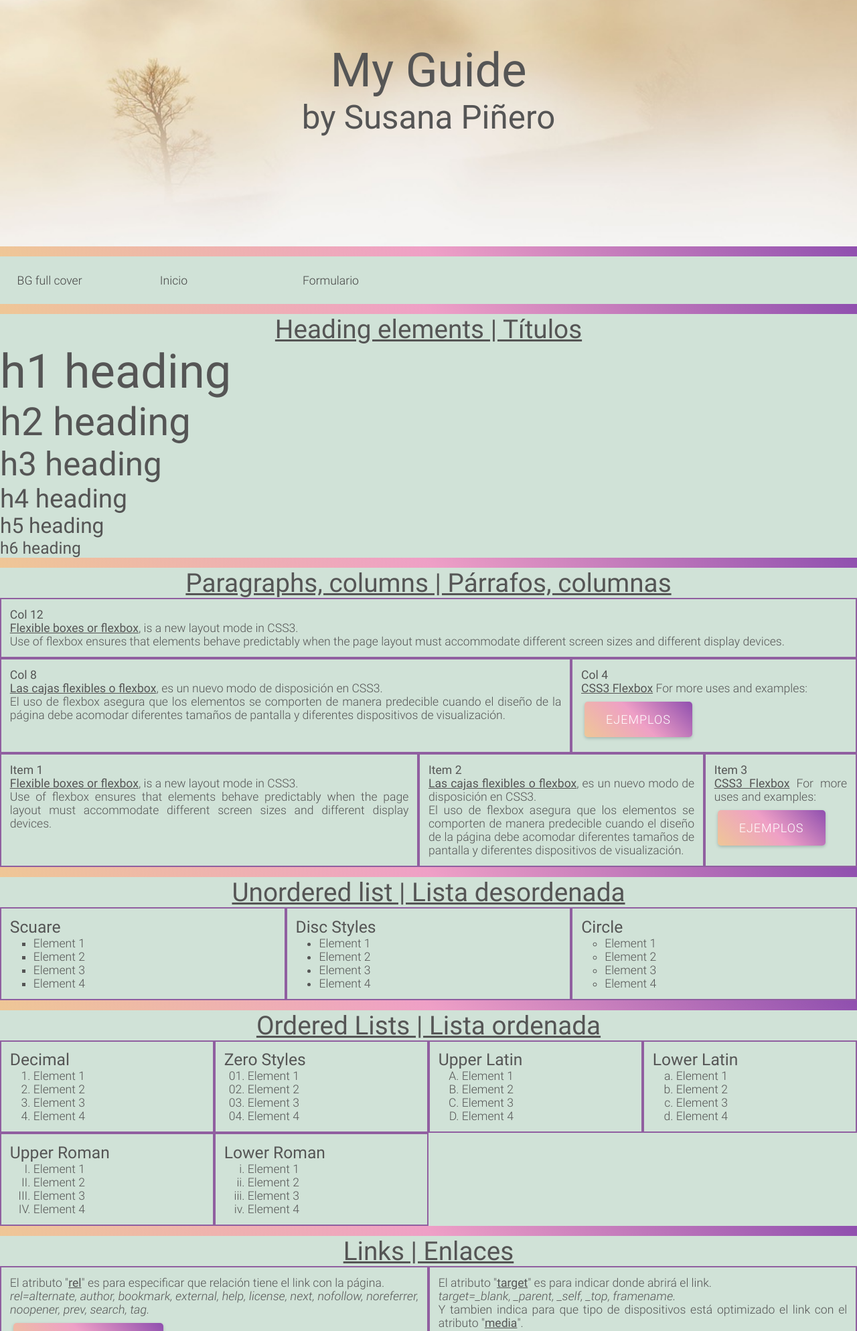
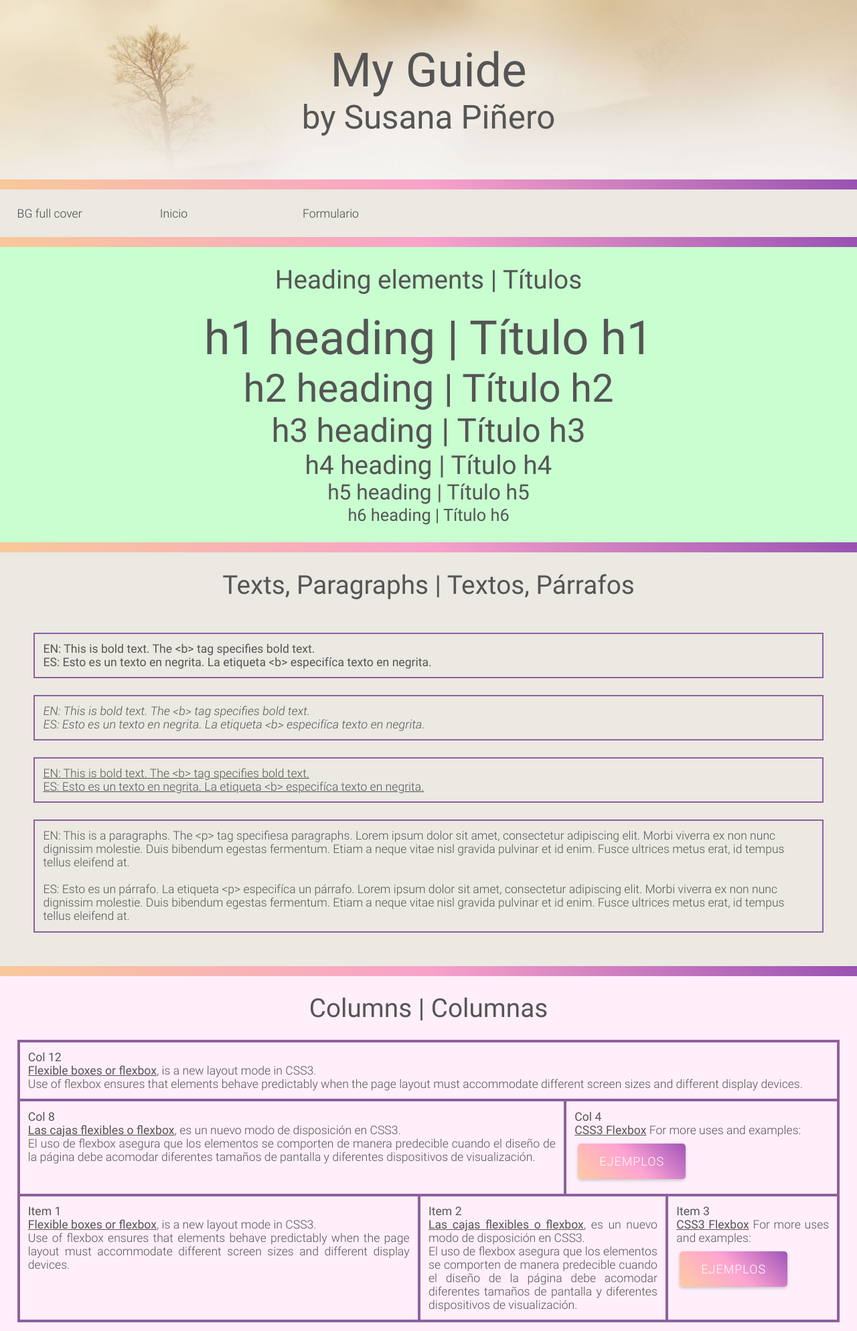
Before and after one commit to susananzth/MyGuide, a PHP site: page / in a window 1280 px wide. Shown: the top 1988 px of the page at 67% size. Run offline with PHP 8.4, Linux system fonts and the light colour scheme.

Commit message:
Añadiendo sección de párrafos, acomodando imágenes y añadiendo estilos.

```diff
--- a/css/style.css
+++ b/css/style.css
@@ -40,29 +40,34 @@
 *{ margin: 0; padding: 0;}
 body, html{ width: 100%; height: 100%;}
 body{ font-family: Roboto-Light, sans-serif, Verdana;
-      font-size: 110%; color: #555555; background: #d0e2d7;}
+      font-size: 110%; color: #555555; background: #ebe9e2;}
 
 /* SECTIONS */
-header{ width: auto; height: 30%; background: url('../img/bg-header.jpg') no-repeat center;
-        -webkit-background-size: cover; -moz-background-size: cover;
-        background-size: cover; -o-background-size: cover; padding: 5%}
+header{ width: auto; background: url('../img/bg-header.jpg') no-repeat center;
+    -webkit-background-size: cover; -moz-background-size: cover;
+    background-size: cover; -o-background-size: cover; padding: 5%;}
+.bg-header{ }
+#headding{ background: #c8fed0;}  #columns{ background: #ffeffa}
+#unordered{ background: #e0f8ff}  #ordered{ background: #fbffe7}
+#links{ background: #e4e5ff} #images{ background: #ffdfdc}
+#table{ background: #e6ffe5} #footer{ background: #cdc8d2}
+.nav{ list-style-type: none;}
 
 /* VARIOS */
 em{ font-family: Roboto-Light-Italic;}
-strong{ font-family: Roboto-Regular;}
+strong, b{ font-family: Roboto-Regular;}
 address {font-family: Roboto-Light-Italic;}
     /*Más estilos para hr: https://codepen.io/ibrahimjabbari/pen/ozinB*/
 hr{ height: 15px; border: 0; background: linear-gradient(45deg, rgba(255,184,115,0.65) 0%,
                                                                 rgba(255,124,189,0.65) 50%,
                                                                 rgba(108,0,153,0.65) 100%);}
-u{ font-family: Roboto-Regular;}
 
 /* HEADINGS */
 h1, h2, h3, h4, h5, h6{ font-family: Roboto-Regular; -webkit-margin-before: 0;
                         -webkit-margin-after: 0; -webkit-margin-start: 0;
                         -webkit-margin-end: 0; font-weight: normal;}
 h1{ font-size: 400%;} h2{ font-size: 330%;} h3{ font-size: 280%;} h4{ font-size: 220%;}
-h5{ font-size: 180%;} h6{ font-size: 140%;}
+h5{ font-size: 180%;} h6{ font-size: 144%;}
 
 /* LINKS */
 a{ color: #555555; text-decoration: none;}
@@ -78,15 +83,15 @@ a.btn { background: linear-gradient(45deg, rgba(255,184,115,0.65) 0%,
     border-radius: 5px; box-shadow: 0px 2px 4px rgba(34,62,66,.25); color: #fff;
     font-size: 18px; letter-spacing: 1px; padding: 16px 32px; text-decoration: none;
     margin: 10px 5px !important; display: inline-block;
-    text-transform: uppercase; -webkit-transition: box-shadow 1s ease;
-    transition: box-shadow 1s ease;}
+    text-transform: uppercase; -webkit-transition: box-shadow 0.5s ease;
+    transition: box-shadow 0.5s ease;}
     /*Animación de los botones cuando se coloca el cursor encima*/
 a.btn:hover { box-shadow: 0px 4px 4px rgba(34,62,66,.5);
               -webkit-transition: box-shadow 0.5s ease;
               transition: box-shadow 0.5s ease;}
 
 /* STYLES FOR UL */
-.scuare{ list-style-type: square;} .circle{ list-style-type: circle;}
+.square{ list-style-type: square;} .circle{ list-style-type: circle;}
 /* STYLES FOR OL */
 .zero{ list-style-type: decimal-leading-zero;} .latin{ list-style-type: upper-latin;}
 .l-latin{ list-style-type: lower-latin;} .roman{ list-style-type: upper-roman;}
@@ -95,9 +100,6 @@ a.btn:hover { box-shadow: 0px 4px 4px rgba(34,62,66,.5);
 /* TABLAS */
 table{ border-spacing: 0;}
 .combinate, .combinate > tbody> tr > td { border: 1px rgba(16, 119, 51, 0.81) solid;}
-
-/* SECCIONES */
-.nav{ list-style-type: none;}
 
 /* COLUMNAS */
 .flex-container{display: -webkit-flex; display: flex; -webkit-flex-wrap: wrap;
@@ -120,8 +122,8 @@ table{ border-spacing: 0;}
                                                  box-sizing: border-box;}
     /*Método 2 para dividir en columnas, pero sin salto de linea
       Todas se mantienen en la misma fila.*/
-.item1{ -webkit-flex: 6; flex: 6;}
-.item2{ -webkit-flex: 4; flex: 4;}
+.item1{ -webkit-flex: 5; flex: 5;}
+.item2{ -webkit-flex: 3; flex: 3;}
 .item3{ -webkit-flex: 2; flex: 2;}
     /*Estilo para los item*/
 .item1, .item2, .item3{ padding: 1%; box-sizing: border-box;}
@@ -133,13 +135,21 @@ table{ border-spacing: 0;}
     box-sizing: border-box;}        /* Opera/IE 8+ */
 .col-border{ box-sizing: border-box; border: 2px #905fa0 solid;}
 
+/* IMAGES */
+.img-responsive { width: 100%; height: auto;}
+.img-responsive-50{ width: 50%; height: auto;}
+.img-rounded { border-radius: 6px;}
+.img-circle { border-radius: 50%; border: 4px solid #ffffff; box-sizing: border-box;}
+.img-thumbnail { border: 4px solid #ffffff; box-sizing: border-box; border-radius: 5px;}
+
 /* IMPLEMENTOS */
-.padd5{padding: 5%;} .padd2{ padding: 2%;} .padd35px{ padding-left: 35px;}
-.marg5{ margin: 5%;}
+.padd5{padding: 5%;} .padd2{ padding: 2%;} .padd1{ padding: 1%;}
+.padd35px{ padding-left: 35px;}
+.marg5{ margin: 5%;} .marg2{ margin: 2%;}
 .inline-b{display: inline-block;} .inline-f{ display: inline-flex;}
 .text-center{ text-align: center; text-align: -webkit-center;}
 .text-justify { text-align:justify;}
-.title{ text-decoration: underline;}
+.title{ padding-bottom: 2%;}
 
 /* PAGE FULL COVER */
 .bg-cover{background: url('../img/bg-cover.jpg') no-repeat center;
--- a/index.html
+++ b/index.html
@@ -8,7 +8,7 @@
 </head>
 <body>
 <header class="text-center">
-    <div>
+    <div class="bg-header">
         <h1>My Guide</h1>
         <h3>by Susana Piñero</h3>
     </div>
@@ -23,27 +23,55 @@
     </ul>
 </nav>
 <hr>
-<section>
+<section id="headding" class="padd2">
     <div class="">
         <h4 class="title text-center">Heading elements | Títulos</h4>
-        <div>
-            <h1>h1 heading</h1>
-            <h2>h2 heading</h2>
-            <h3>h3 heading</h3>
-            <h4>h4 heading</h4>
-            <h5>h5 heading</h5>
-            <h6>h6 heading</h6>
+        <div class="text-center">
+            <h1>h1 heading | Título h1</h1>
+            <h2>h2 heading | Título h2</h2>
+            <h3>h3 heading | Título h3</h3>
+            <h4>h4 heading | Título h4</h4>
+            <h5>h5 heading | Título h5</h5>
+            <h6>h6 heading | Título h6</h6>
         </div>
     </div>
 </section>
 <hr>
-<section>
+<section id="paragraphs" class="padd2">
+    <h4 class="title text-center">Texts, Paragraphs | Textos, Párrafos</h4>
+    <div class="col-border marg2 padd1">
+        <b>EN: This is bold text. The &ltb&gt tag specifies bold text.</b><br>
+        <b>ES: Esto es un texto en negrita. La etiqueta &ltb&gt especifíca texto en negrita.</b>
+    </div>
+    <div class="col-border marg2 padd1">
+        <em>EN: This is bold text. The &ltb&gt tag specifies bold text.</em><br>
+        <em>ES: Esto es un texto en negrita. La etiqueta &ltb&gt especifíca texto en negrita.</em>
+    </div>
+    <div class="col-border marg2 padd1">
+        <u>EN: This is bold text. The &ltb&gt tag specifies bold text.</u><br>
+        <u>ES: Esto es un texto en negrita. La etiqueta &ltb&gt especifíca texto en negrita.</u>
+    </div>
+    <div class="col-border marg2 padd1">
+        <p>EN: This is a paragraphs. The &ltp&gt tag specifiesa paragraphs.
+            Lorem ipsum dolor sit amet, consectetur adipiscing elit.
+            Morbi viverra ex non nunc dignissim molestie. Duis bibendum egestas fermentum.
+            Etiam a neque vitae nisl gravida pulvinar et id enim. Fusce ultrices metus erat,
+            id tempus tellus eleifend at. </p><br>
+        <p>ES: Esto es un párrafo. La etiqueta &ltp&gt especifíca un párrafo.
+            Lorem ipsum dolor sit amet, consectetur adipiscing elit. Morbi viverra
+            ex non nunc dignissim molestie. Duis bibendum egestas fermentum. Etiam a
+            neque vitae nisl gravida pulvinar et id enim. Fusce ultrices metus erat, id
+            tempus tellus eleifend at.</p>
+    </div>
+</section>
+<hr>
+<section id="columns" class="padd2">
     <div>
-        <h4 class="title text-center">Paragraphs, columns | Párrafos, columnas</h4>
-        <div class="flex-container text-justify">
+        <h4 class="title text-center">Columns | Columnas</h4>
+        <div class="flex-container text-justify col-border">
             <div class="col-12 col-border">
-                <strong>Col 12</strong>
-                <p class=""><u>Flexible boxes or flexbox</u>,
+                <b>Col 12</b>
+                <p class=""><b><u>Flexible boxes or flexbox</u></b>,
                     is a new layout mode in CSS3.
                     <br>
                     Use of flexbox ensures that elements behave predictably when the
@@ -51,8 +79,8 @@
                     display devices.</p>
             </div>
             <div class="col-8 col-border">
-                <strong>Col 8</strong>
-                <p class=""><u>Las cajas flexibles o flexbox</u>,
+                <b>Col 8</b>
+                <p class=""><b><u>Las cajas flexibles o flexbox</u></b>,
                     es un nuevo modo de disposición en CSS3.
                     <br>
                     El uso de flexbox asegura que los elementos se comporten de manera
@@ -60,8 +88,8 @@
                     tamaños de pantalla y diferentes dispositivos de visualización.</p>
             </div>
             <div class="col-4 col-border">
-                <strong>Col 4</strong>
-                <p class=""><u>CSS3 Flexbox</u>
+                <b>Col 4</b>
+                <p class=""><b><u>CSS3 Flexbox</u></b>
                     For more uses and examples: <br>
                     <a href="https://www.w3schools.com/css/css3_flexbox.asp"
                                  rel="help" target="_blank" class="btn" hreflang="en"
@@ -70,8 +98,8 @@
                     </a></p>
             </div>
             <div class="item1 col-border">
-                <strong>Item 1</strong>
-                <p class=""><u>Flexible boxes or flexbox</u>,
+                <b>Item 1</b>
+                <p class=""><b><u>Flexible boxes or flexbox</u></b>,
                     is a new layout mode in CSS3.
                     <br>
                     Use of flexbox ensures that elements behave predictably when the
@@ -79,8 +107,8 @@
                     display devices.</p>
             </div>
             <div class="item2 col-border">
-                <strong>Item 2</strong>
-                <p class=""><u>Las cajas flexibles o flexbox</u>,
+                <b>Item 2</b>
+                <p class=""><b><u>Las cajas flexibles o flexbox</u></b>,
                     es un nuevo modo de disposición en CSS3.
                     <br>
                     El uso de flexbox asegura que los elementos se comporten de manera
@@ -88,8 +116,8 @@
                     tamaños de pantalla y diferentes dispositivos de visualización.</p>
             </div>
             <div class="item3 col-border">
-                <strong>Item 3</strong>
-                <p class=""><u>CSS3 Flexbox</u>
+                <b>Item 3</b>
+                <p class=""><b><u>CSS3 Flexbox</u></b>
                     For more uses and examples: <br>
                     <a href="https://www.w3schools.com/css/css3_flexbox.asp"
                        rel="help" target="_blank" class="btn" hreflang="en"
@@ -101,13 +129,12 @@
     </div>
 </section>
 <hr>
-<section>
-    <div>
+<section id="unordered" class="padd2">
         <h4 class="title text-center">Unordered list | Lista desordenada</h4>
-        <div class="flex-container">
+        <div class="flex-container col-border">
             <div class="item2 col-border">
-                <h6>Scuare</h6>
-                <ul class="scuare padd35px">
+                <h6>Square | Cuadrado</h6>
+                <ul class="square padd35px">
                     <li>Element 1</li>
                     <li>Element 2</li>
                     <li>Element 3</li>
@@ -115,7 +142,7 @@
                 </ul>
             </div>
             <div class="item2 col-border">
-                <h6>Disc Styles</h6>
+                <h6>Disc | Disco</h6>
                 <ul class="padd35px">
                     <li>Element 1</li>
                     <li>Element 2</li>
@@ -124,7 +151,7 @@
                 </ul>
             </div>
             <div class="item2 col-border">
-                <h6>Circle</h6>
+                <h6>Circle | Círculo</h6>
                 <ul class="circle padd35px">
                     <li>Element 1</li>
                     <li>Element 2</li>
@@ -133,10 +160,12 @@
                 </ul>
             </div>
         </div>
+</section>
 <hr>
+<section id="ordered" class="padd2">
     <h4 class="title text-center">Ordered Lists | Lista ordenada</h4>
-        <div class="flex-container">
-            <div class="col-3 col-border">
+    <div class="flex-container col-border">
+        <div class="col-4 col-border">
             <h6>Decimal</h6>
             <ol class="padd35px">
                 <li>Element 1</li>
@@ -145,8 +174,8 @@
                 <li>Element 4</li>
             </ol>
         </div>
-            <div class="col-3 col-border">
-                <h6>Zero Styles</h6>
+        <div class="col-4 col-border">
+            <h6>Zero | Cero</h6>
             <ol class="zero padd35px">
                 <li>Element 1</li>
                 <li>Element 2</li>
@@ -154,7 +183,7 @@
                 <li>Element 4</li>
             </ol>
         </div>
-            <div class="col-3 col-border">
+        <div class="col-4 col-border">
             <h6>Upper Latin</h6>
             <ol class="latin padd35px">
                 <li>Element 1</li>
@@ -163,7 +192,7 @@
                 <li>Element 4</li>
             </ol>
         </div>
-            <div class="col-3 col-border">
+        <div class="col-4 col-border">
             <h6>Lower Latin</h6>
             <ol class="l-latin padd35px">
                 <li>Element 1</li>
@@ -172,7 +201,7 @@
                 <li>Element 4</li>
             </ol>
         </div>
-            <div class="col-3 col-border">
+        <div class="col-4 col-border">
             <h6>Upper Roman</h6>
             <ol class="roman padd35px">
                 <li>Element 1</li>
@@ -181,7 +210,7 @@
                 <li>Element 4</li>
             </ol>
         </div>
-            <div class="col-3 col-border">
+        <div class="col-4 col-border">
             <h6>Lower Roman</h6>
             <ol class="l-roman padd35px">
                 <li>Element 1</li>
@@ -191,17 +220,16 @@
             </ol>
         </div>
     </div>
-    </div>
 </section>
 <hr>
-<section>
+<section id="links" class="padd2">
     <div>
         <h4 class="title text-center">Links | Enlaces</h4>
         <!-- LINK DONDE ESPECIFICA QUE RELACION TIENE EL LINK CON LA PAGINA
         more: -->
-        <div class="flex-container text-justify">
+        <div class="flex-container text-justify col-border">
             <div class="col-6 col-border">
-                <p>El atributo "<u>rel</u>" es para especificar que relación tiene el
+                <p>El atributo "<b><u>rel</u></b>" es para especificar que relación tiene el
                     link con la página. <br>
                     <em>rel=alternate, author, bookmark,
                         external, help, license, next, nofollow, noreferrer,
@@ -212,10 +240,10 @@
             <!-- UN LINK QUE ABRE EN OTRA PESTAÑA Y ESPECIFICA EN QUE DISPOSITIVO
              ESTA OPTIMIZADO -->
             <div class="col-6 col-border">
-                <p>El atributo "<u>target</u>" es para indicar donde abrirá el link.
+                <p>El atributo "<b><u>target</u></b>" es para indicar donde abrirá el link.
                     <br><em>target=_blank, _parent, _self, _top, framename.</em>
                     <br> Y tambien indica para que tipo de dispositivos está optimizado
-                    el link con el atributo "<u>media</u>".</p>
+                    el link con el atributo "<b><u>media</u></b>".</p>
                 <a href="https://www.w3schools.com/tags/att_a_target.asp"
                    target="_blank" class="btn">More about target</a>
                 <a href="https://www.w3schools.com/tags/att_a_media.asp" target="_blank"
@@ -225,8 +253,8 @@
             <!-- UN LINK QUE ESPECIFICA EL LENGUAJE DEL CONTENIDO DEL LINK
             Y QUE TIPO DE ARCHIVO ES EL LINK -->
             <div class="col-6 col-border">
-                <p>El atributo "<u>hreflang</u>" Es para especificar el lenguaje del
-                    contenido del link y el atributo "<u>type</u>" es para especificar
+                <p>El atributo "<b><u>hreflang</u></b>" Es para especificar el lenguaje del
+                    contenido del link y el atributo "<b><u>type</u></b>" es para especificar
                     el tipo de archivo del link. <br>
                     <em>type=application, audio, font, example, image, message,
                         model, multipart, text, video.</em></p>
@@ -243,14 +271,11 @@
                    target="_blank" hreflang="en" type="text/html" media="all" class="btn">
                     More about all</a>
             </div>
-            <!-- UN LINK PARA ENVIAR MENSAJE A UN CORREO -->
+            <!-- UN LINK QUE LLEVA A OTRA SECCION DE LA PAGINA -->
             <div class="col-6 col-border">
-                <p>Este es un link que lleva a un correo</p>
-                <a href="mailto:someone@example.com?Subject=Hello%20again"
-                   target="_top" class="btn">Send mail</a>
-                <a href="https://www.w3schools.com/tags/tryit.asp?filename=tryhtml_link_mailto2"
-                   rel="external" target="_blank" hreflang="en" type="text/html"
-                   media="all" class="btn">More about mailto</a>
+                <p>Y un link que lleva a otro elemento de la página</p>
+                <a href="#foo" id="ft"
+                   rel="bookmark" media="all" class="btn">Go to footer</a>
             </div>
             <!-- UN LINK QUE EJECUTA CUN CODIGO JAVASCRIPT -->
             <div class="col-6 col-border">
@@ -272,34 +297,78 @@
                          width="140" height="110" border="0">
                 </a>
             </div>
-            <!-- UN LINK QUE LLEVA A OTRA SECCION DE LA PAGINA -->
-            <div class="col-6 col-border">
-                <p>Y un link que lleva a otro elemento de la página</p>
-                <a href="#foo" id="ft"
-                   rel="bookmark" media="all" class="btn">Go to footer</a>
+            <!-- UN LINK PARA ENVIAR MENSAJE A UN CORREO -->
+            <div class="col-12 col-border">
+                <p>Este es un link que envia un correo</p>
+                <a href="mailto:someone@example.com?Subject=Hello%20again"
+                   target="_top" class="btn">Send mail</a>
+                <a href="https://www.w3schools.com/tags/tryit.asp?filename=tryhtml_link_mailto2"
+                   rel="external" target="_blank" hreflang="en" type="text/html"
+                   media="all" class="btn">More about mailto</a>
             </div>
         </div>
     </div>
 </section>
 <hr>
-<section>
+<section id="images" class="padd2">
     <div>
+        <h4 class="title text-center">Images | Imágenes</h4>
+        <br>
         <!-- UNA IMAGEN CON ESTILOS CSS -->
-        <div class="">
+        <p>Una imágen con alto y ancho estático</p><br>
         <a class="" href="#" target="_blank">
-                <img src="img/fondo_cafe.jpg" alt="Taza de café" >
+            <img src="img/web-desing.jpg" alt="Web desing | Diseño web"
+                 title="Web desing | Diseño web" width="370" height="280">
+        </a>
+        <br>
+        <!-- UNA IMAGEN CON LINK Y RESPONSIVA -->
+        <p>Una imágen con link y tamaño responsivo</p><br>
+        <a class="" href="#" target="_blank">
+            <img src="img/web-desing.jpg" alt="Web desing | Diseño web"
+                 title="Web desing | Diseño web" class="img-responsive-50">
+        </a>
+        <br><br>
+        <div class="flex-container">
+            <div class="item2">
+                <!-- UNA IMAGEN REDONDEADA CON LINK y RESPONSIVA -->
+                <p>Una imágen con link y tamaño responsivo thumbnail</p><br>
+                <a class="" href="#" target="_blank">
+                    <img src="img/web-desing.jpg" alt="Web desing | Diseño web"
+                         title="Web desing | Diseño web"
+                         class="img-responsive img-thumbnail">
                 </a>
             </div>
+            <div class="item2">
+                <!-- UNA IMAGEN REDONDEADA CON LINK y RESPONSIVA -->
+                <p>Una imágen con link y tamaño responsivo redondeado</p><br>
+                <a class="" href="#" target="_blank">
+                    <img src="img/web-desing.jpg" alt="Web desing | Diseño web"
+                         title="Web desing | Diseño web"
+                         class="img-responsive img-rounded">
+                </a>
+            </div>
+            <div class="item2">
+                <!-- UNA IMAGEN REDONDEADA CON LINK y RESPONSIVA -->
+                <p>Una imágen con link y tamaño responsivo circular</p><br>
+                <a class="" href="#" target="_blank">
+                    <img src="img/web-desing.jpg" alt="Web desing | Diseño web"
+                         title="Web desing | Diseño web"
+                         class="img-responsive img-circle">
+                </a>
+            </div>
+        </div>
+        <br>
         <!-- UNA IMAGEN CON LINK EN AREAS ESPECIFICAS -->
-        <div>
+        <div class="text-center padd2">
             <p>Una imagen asociada a un map-area con links en areas específicas de la
                 imágen <br> Los tipos son: <em>default, rect, circle y poly.</em><br>
                 Herramienta para generar coordenadas de map-area:
                 <a href="http://imagemap-generator.dariodomi.de/" rel="help"
                    target="_blank" type="text/html" media="all">
                     Imagemap-generator
-                </a></p>
-            <img src="img/ex_maparea.jpg" alt="Example of map - area" usemap="#example">
+                </a></p><br>
+            <img src="img/ex_maparea.jpg" alt="Example of map - area"
+                 usemap="#example" class="text-center">
             <map name="example">
                 <area shape="rect" coords="50,84,330,195" href="index.html"
                       title="Shape rectangular" alt="Example rectangular">
@@ -310,12 +379,12 @@
                       284,524,180,467,79,524,110,422" href="index.html">
             </map>
         </div>
-
     </div>
 </section>
 <hr>
-<div class="text-center">
-    <h4 class="title">Ejemplo de una tabla con columnas y filas combinadas</h4>
+<section id="table" class="padd2 text-center">
+    <h4 class="title">Table | Tablas</h4>
+    <p>Ejemplo de una tabla con columnas y filas combinadas</p>
     <table class="combinate">
         <tr>
             <td>Fila 1, columna 1</td>
@@ -333,9 +402,22 @@
             <td>Fila 3 columna 4</td>
         </tr>
     </table>
-</div>
+</section>
 <hr>
-<footer>
+<section id="audio" class="padd2 text-center">
+    <h4 class="title">Music, Video | Audio, Vídeo</h4>
+    <p>Ejemplo de un audio, más acerca de los audios:
+        <a rel="help" href="https://www.w3schools.com/tags/tag_audio.asp"
+           target="_blank" type="text/html" hreflang="en">aquí.</a></p>
+    <br>
+    <audio controls>
+        <source src="sound/bohemian-rhapsody.mp3" type="audio/mpeg">
+        Your browser does not support the audio tag.
+        Tu navegador no soporta archivos de audio.
+    </audio>
+</section>
+<hr>
+<footer id="footer" class="padd2">
     <!-- ETIQUETA PARA COLOCAR DIRECCION DE CONTACTO -->
     <address>Correo: <a href="mailto:susananzth@gmail.com" target="_top">
                         susananzth@gmail.com</a></address>
```
Also changed, not shown: 2 other files. Lines whose indentation alone changed are shown as unchanged.
